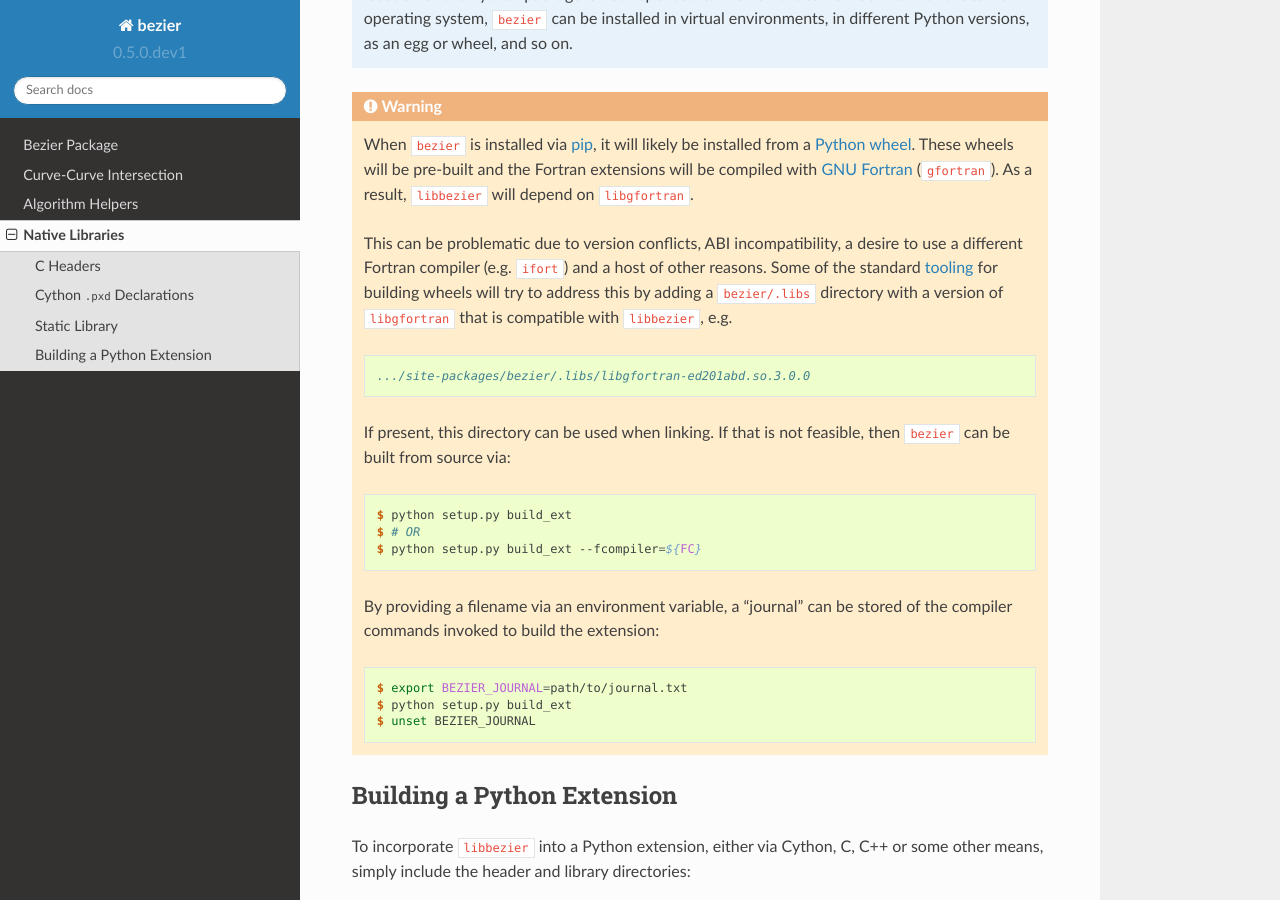
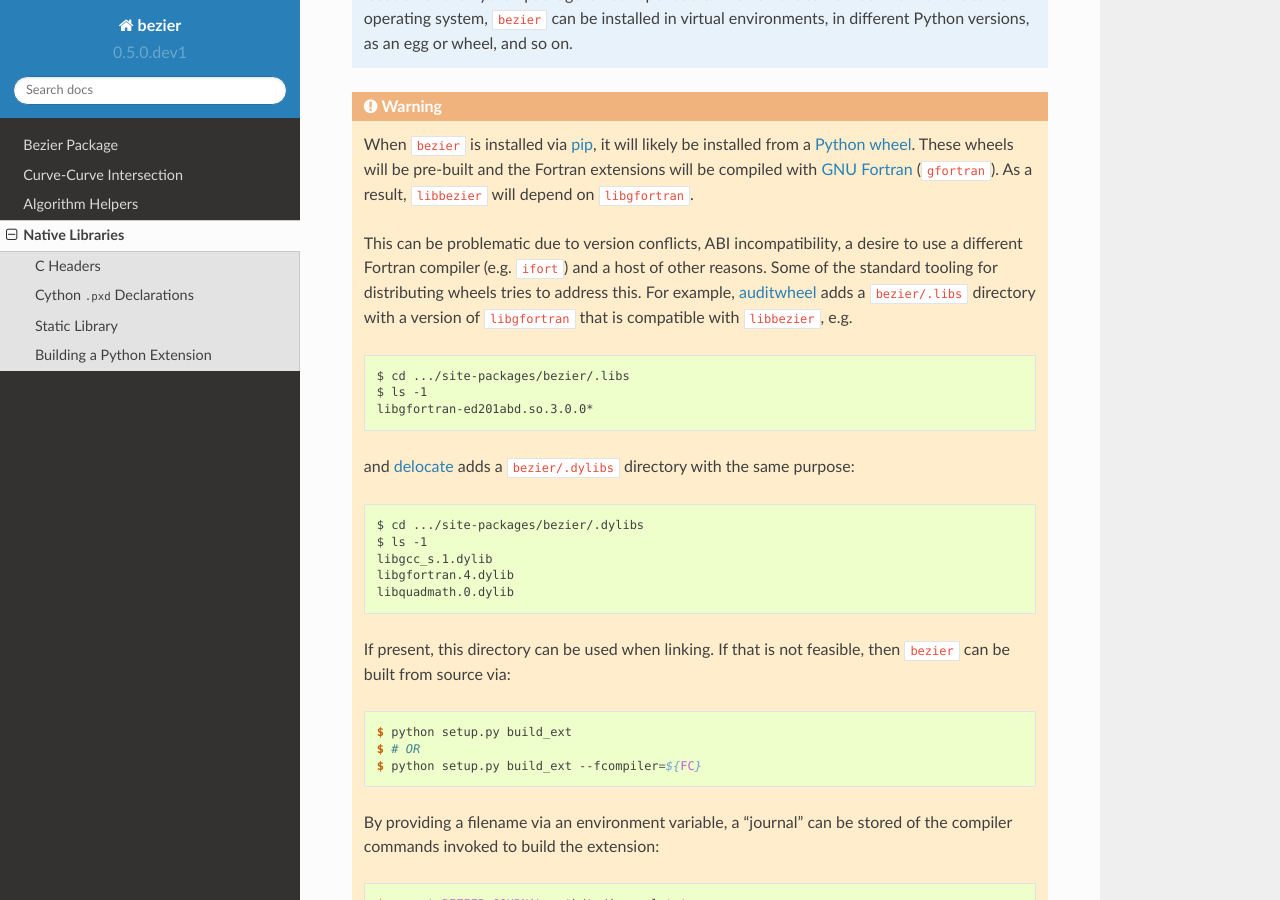
Before and after one commit to dhermes/bezier, a Sphinx documentation site: the page built from docs/native-libraries.rst, in a window 1280 px wide and 900 px high, scrolled down 1486 px. Built offline with Sphinx 7.4.7 and the Read the Docs theme 2.0.0, drawn with Linux system fonts in a browser that asks for light colours.

Commit message:
Updating "Static Library" warning with OS X content.

```diff
--- a/docs/native-libraries.rst
+++ b/docs/native-libraries.rst
@@ -187,13 +187,27 @@ The actual library ``libbezier`` is included as a single static library
 
    This can be problematic due to version conflicts, ABI incompatibility,
    a desire to use a different Fortran compiler (e.g. ``ifort``) and a host
-   of other reasons. Some of the standard `tooling`_ for building wheels
-   will try to address this by adding a ``bezier/.libs`` directory with a
-   version of ``libgfortran`` that is compatible with ``libbezier``, e.g.
+   of other reasons. Some of the standard tooling for distributing wheels
+   tries to address this. For example, `auditwheel`_ adds a ``bezier/.libs``
+   directory with a version of ``libgfortran`` that is compatible with
+   ``libbezier``, e.g.
 
    .. code-block:: rest
 
-      .../site-packages/bezier/.libs/libgfortran-ed201abd.so.3.0.0
+      $ cd .../site-packages/bezier/.libs
+      $ ls -1
+      libgfortran-ed201abd.so.3.0.0*
+
+   and `delocate`_ adds a ``bezier/.dylibs`` directory with the same
+   purpose:
+
+   .. code-block:: rest
+
+      $ cd .../site-packages/bezier/.dylibs
+      $ ls -1
+      libgcc_s.1.dylib
+      libgfortran.4.dylib
+      libquadmath.0.dylib
 
    If present, this directory can be used when linking. If that is not
    feasible, then ``bezier`` can be built from source via:
@@ -216,7 +230,8 @@ The actual library ``libbezier`` is included as a single static library
 .. _pip: https://pip.pypa.io
 .. _Python wheel: https://wheel.readthedocs.io
 .. _GNU Fortran: https://gcc.gnu.org/fortran/
-.. _tooling: https://github.com/pypa/auditwheel
+.. _auditwheel: https://github.com/pypa/auditwheel
+.. _delocate: https://github.com/matthew-brett/delocate
 
 Building a Python Extension
 ---------------------------
```
